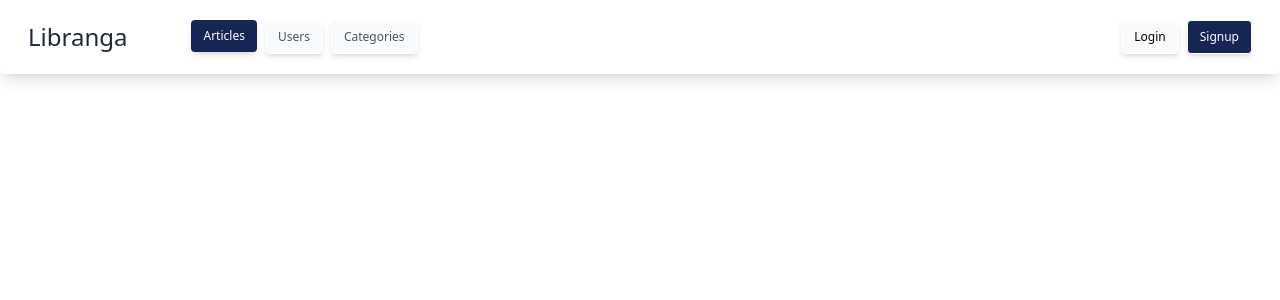
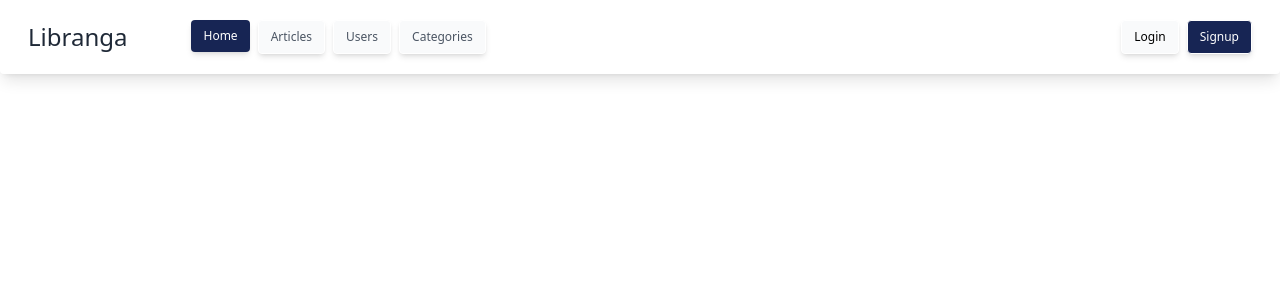
Before and after one commit to HugoLaurent/Libranga-front, a React app: page / in a window 1280 px wide. Shown: the top 300 px of the page. Built offline with nearby package versions, Linux system fonts and the light colour scheme; the HTML template or start-up script is replaced by a standard one.

Commit message:
fix: added Home button

```diff
--- a/src/container/Header/Header.tsx
+++ b/src/container/Header/Header.tsx
@@ -28,17 +28,22 @@ function Header() {
           {/* For medium and plus sized devices */}
           <ul className="hidden flex-auto space-x-2 md:flex">
             <NavigationButton
-              title="Articles"
+              title="Home"
               onClick={() => selected(0)}
               style={style}
               styleIndex={0}
             />
-
             <NavigationButton
-              title="Users"
+              title="Articles"
               onClick={() => selected(1)}
               style={style}
               styleIndex={1}
+            />
+            <NavigationButton
+              title="Users"
+              onClick={() => selected(2)}
+              style={style}
+              styleIndex={2}
             />
             <NavigationButton
               title="Categories"
@@ -113,6 +118,7 @@ function Header() {
                 dropDown ? 'hidden' : 'block'
               } absolute top-2 w-full rounded text-base  font-normal leading-4 shadow-md`}
             >
+              <DropDownButton title="Home" onClick={() => selected(2)} />
               <DropDownButton title="Articles" onClick={() => selected(2)} />
               <DropDownButton title="Users" onClick={() => selected(2)} />
               <DropDownButton title="Categories" onClick={() => selected(2)} />
```
